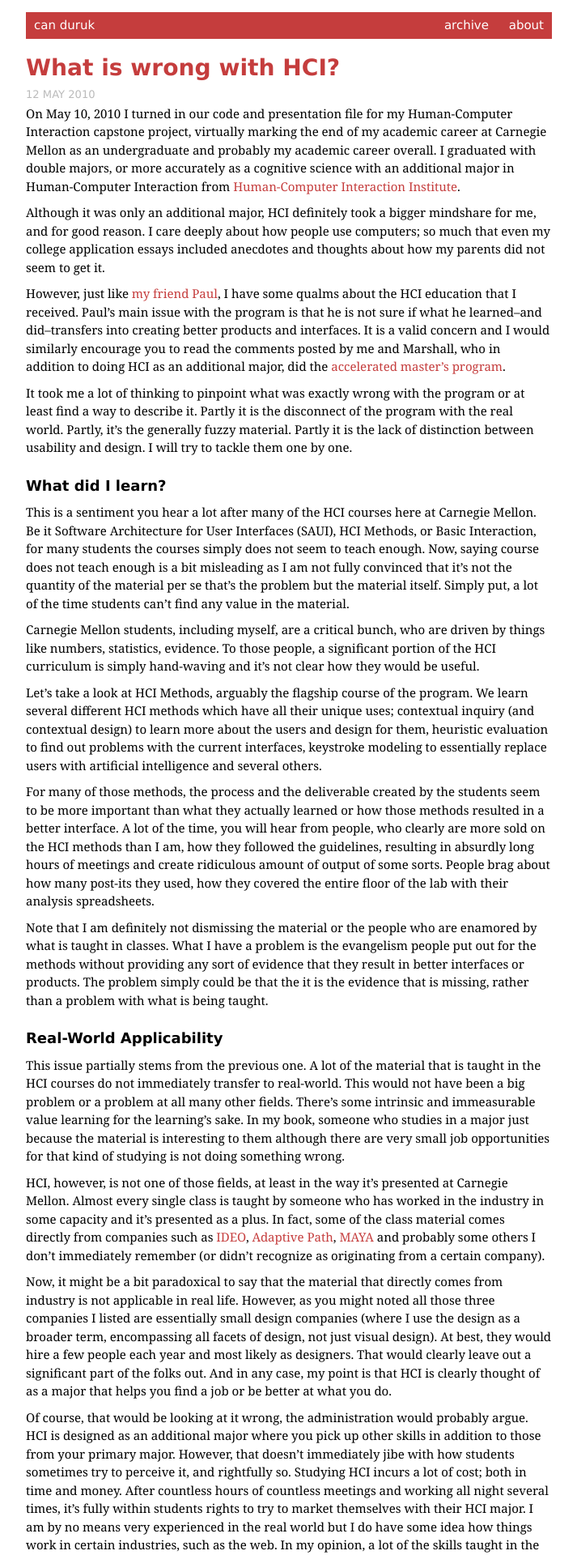
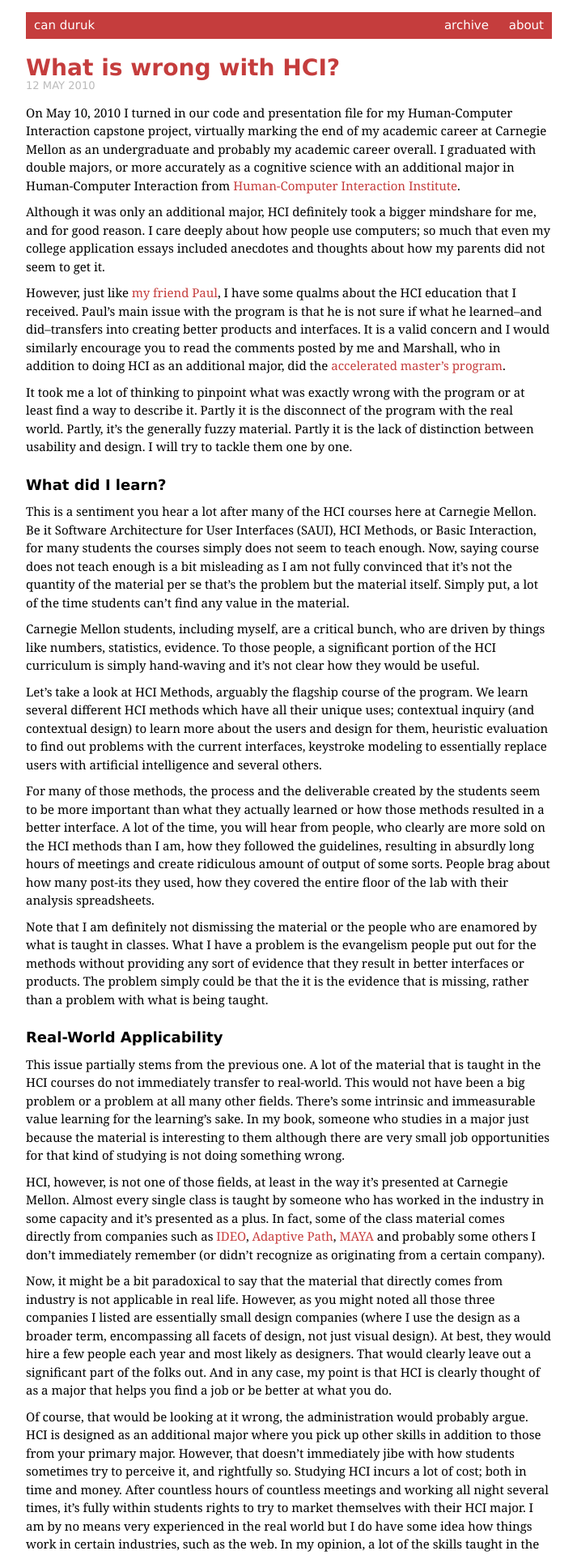
Before and after one commit to cduruk/old.cduruk.github.com, a Jekyll site: the page built from index.html, in a window 1280 px wide. Shown: the top 1920 px of the page at 81% size, without its empty margins (283-996 px from the left). Built offline with Jekyll 4.4.1, drawn with Linux system fonts in a browser that asks for light colours; Markdown is read by kramdown in place of the engine named in the settings.

Commit message:
Time is block

```diff
--- a/static/css/screen.css
+++ b/static/css/screen.css
@@ -51,6 +51,10 @@ pre, code {
 
 nav {
   float : right;
+}
+
+time {
+  display : block;
 }
 
 /* END -- General Styleguide */
```
